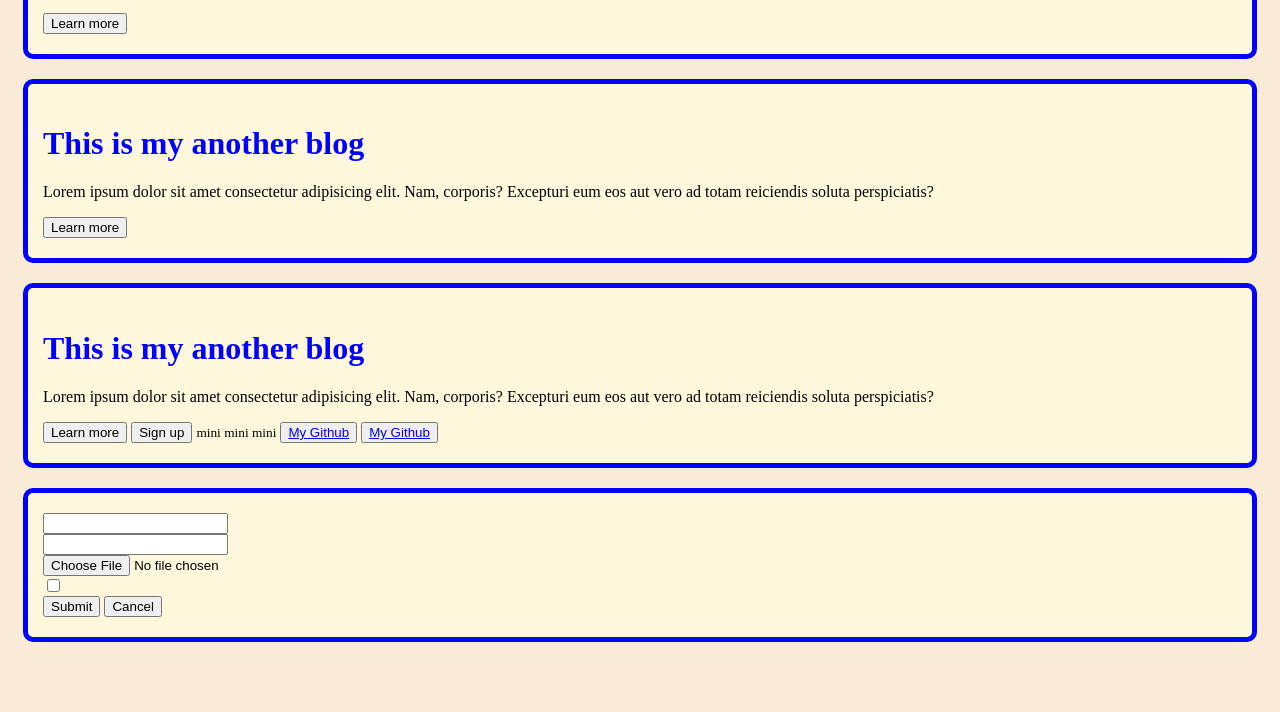
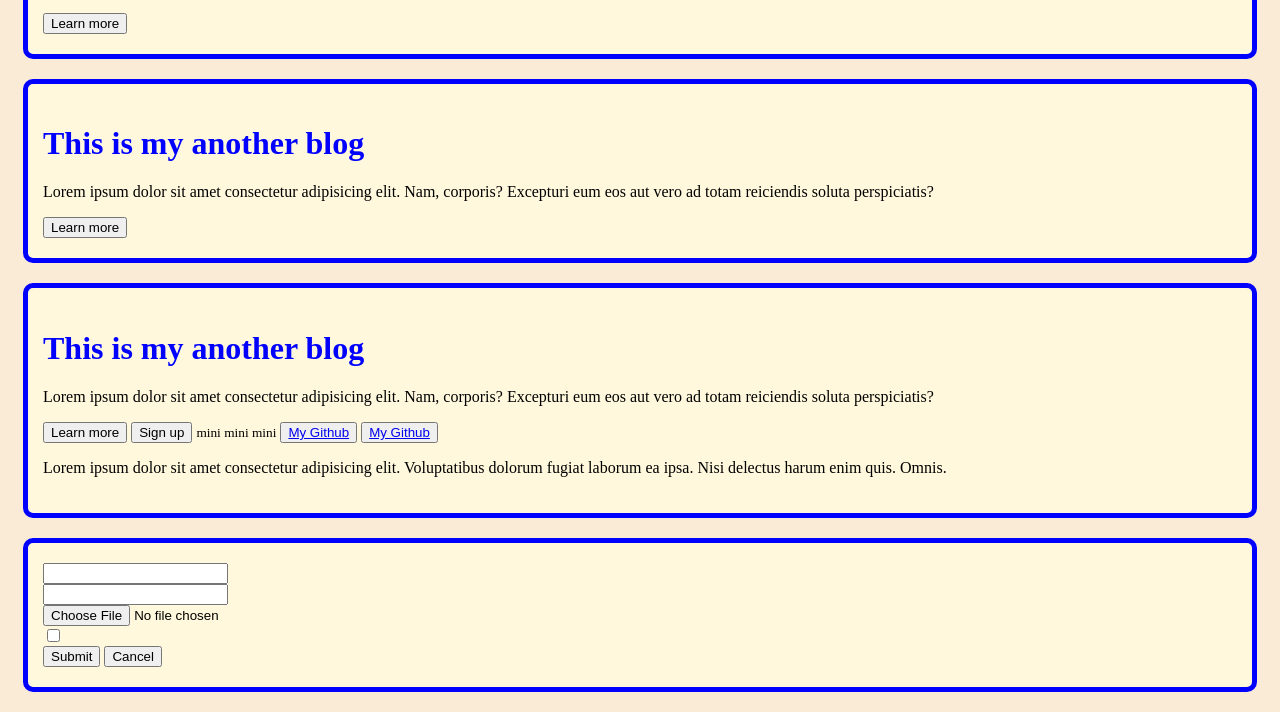
Before and after one commit to rejaul-dev/my-second-repo, a plain HTML site: page index.html in a window 1280 px wide. Shown: the part 672-1384 px from the top of the page. Before the commit the page ends 1334 px from the top, so only its background shows below. Drawn offline with Linux system fonts and the light colour scheme.

Commit message:
paragraph added

```diff
--- a/index.html
+++ b/index.html
@@ -45,6 +45,8 @@
         <small>mini mini mini</small>
         <button><a href="https://rejaul-karim10.github.io/my-second-repo/">My Github</a></button>
         <button><a href="https://rejaul-karim10.github.io/my-second-repo/">My Github</a></button>
+        <p>Lorem ipsum dolor sit amet consectetur adipisicing elit. Voluptatibus dolorum fugiat laborum ea ipsa. Nisi delectus harum enim quis. Omnis.</p>
+
     </div>
     <form action="">
         <div class="my-blog">
```
